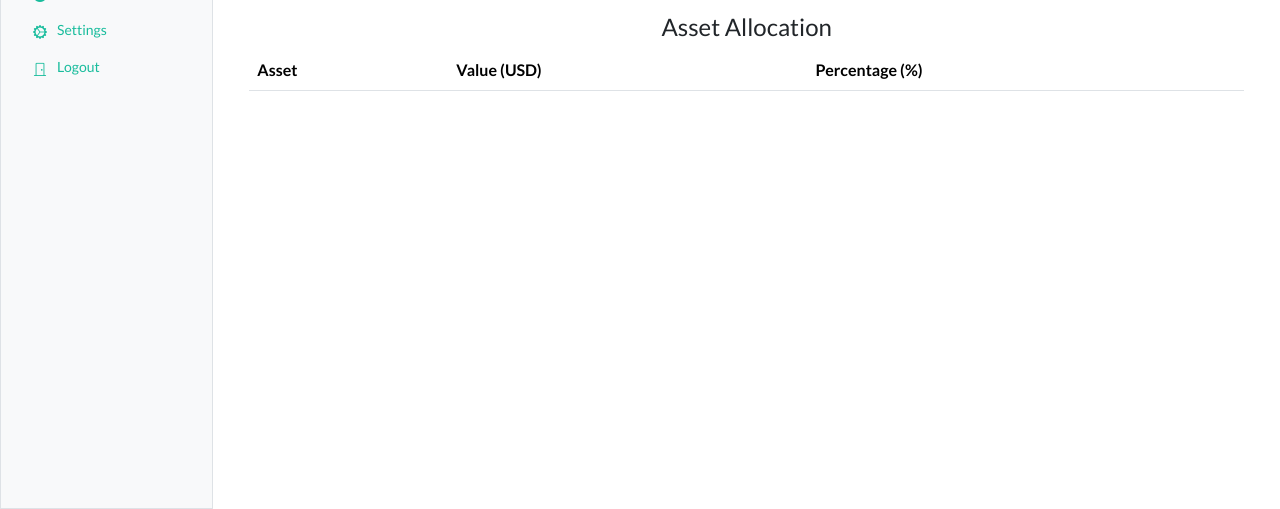
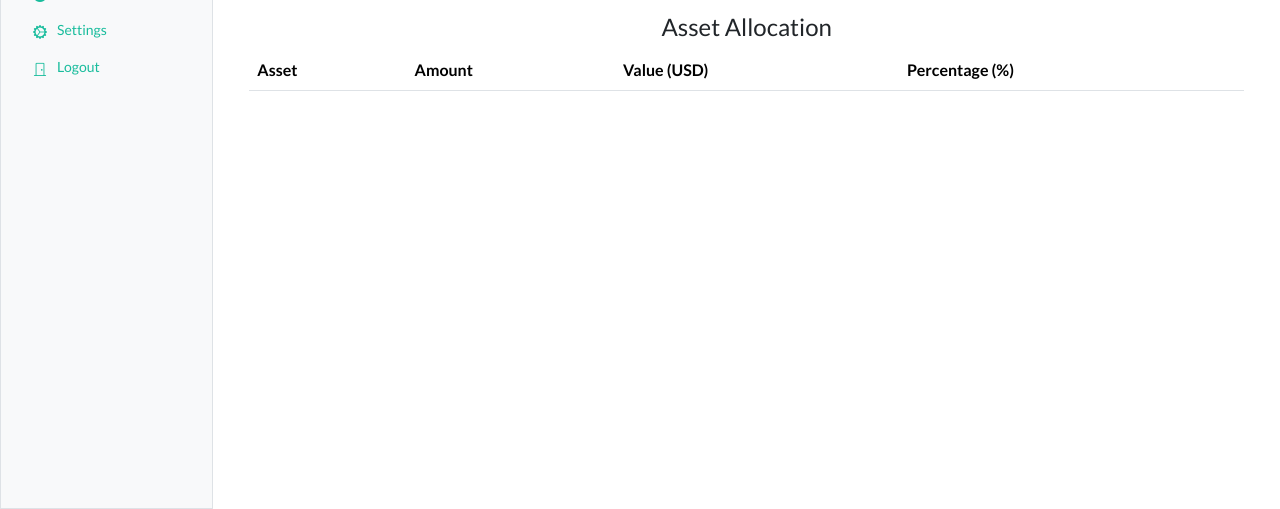
Before and after one commit to Dado-hash/Dashboard_Arkadia_V2, a Django app: page /dashboard/funds/ in a window 1280 px wide. Shown: the part 339-848 px from the top of the page. Run offline with Django 5.2, Linux system fonts and the light colour scheme; data that the repository does not hold is empty; some libraries are stand-ins or nearby versions.

Commit message:
Added the amount column in asset allocation table

```diff
--- a/dashboard_arkadia_v2/funds_and_strategies/views.py
+++ b/dashboard_arkadia_v2/funds_and_strategies/views.py
@@ -166,11 +166,12 @@ def add_transactions(request):
 def get_asset_allocation_fund(fund):
     latest_date = Asset.objects.filter(strategy__fund=fund).aggregate(latest_date=Max('date'))['latest_date']
     assets = Asset.objects.filter(strategy__fund=fund, date=latest_date)
-    asset_totals = defaultdict(lambda: {'value_usd': 0, 'percentage': 0})
+    asset_totals = defaultdict(lambda: {'value_usd': 0, 'amount':0, 'percentage': 0})
     total_value = assets.aggregate(total=Sum('value_usd'))['total'] or 1
 
     for asset in assets:
         asset_totals[asset.name]['value_usd'] += asset.value_usd
+        asset_totals[asset.name]['amount'] += asset.amount
 
     asset_allocation = []
     for asset_name, data in asset_totals.items():
@@ -179,6 +180,7 @@ def get_asset_allocation_fund(fund):
             asset_allocation.append({
                 'name': asset_name,
                 'value_usd': float(data['value_usd']),
+                'amount': float(data['amount']),
                 'percentage': float(percentage),
             })
 
@@ -222,11 +224,12 @@ def funds(request):
 def get_asset_allocation_strategy(strategy):
     latest_date = Asset.objects.filter(strategy=strategy).aggregate(latest_date=Max('date'))['latest_date']
     assets = Asset.objects.filter(strategy=strategy, date=latest_date)
-    asset_totals = defaultdict(lambda: {'value_usd': 0, 'percentage': 0})
+    asset_totals = defaultdict(lambda: {'value_usd': 0, 'amount':0, 'percentage': 0})
     total_value = assets.aggregate(total=Sum('value_usd'))['total'] or 1
 
     for asset in assets:
         asset_totals[asset.name]['value_usd'] += asset.value_usd
+        asset_totals[asset.name]['amount'] += asset.amount
 
     asset_allocation = []
     for asset_name, data in asset_totals.items():
@@ -235,6 +238,7 @@ def get_asset_allocation_strategy(strategy):
             asset_allocation.append({
                 'name': asset_name,
                 'value_usd': float(data['value_usd']),
+                'amount': float(data['amount']),
                 'percentage': float(percentage),
             })
 
--- a/dashboard_arkadia_v2/templates/funds_and_strategies/funds.html
+++ b/dashboard_arkadia_v2/templates/funds_and_strategies/funds.html
@@ -50,6 +50,7 @@
                 <thead>
                     <tr>
                         <th>Asset</th>
+                        <th>Amount</th>
                         <th>Value (USD)</th>
                         <th>Percentage (%)</th>
                     </tr>
@@ -58,6 +59,7 @@
                     {% for asset in funds_data.0.asset_allocation %}
                     <tr>
                         <td>{{ asset.name }}</td>
+                        <td>{{ asset.amount }}</td>
                         <td>{{ asset.value_usd }}</td>
                         <td>{{ asset.percentage|floatformat:2 }}</td>
                     </tr>
@@ -168,14 +170,17 @@
             fund.asset_allocation.forEach(asset => {
                 var row = document.createElement('tr');
                 var nameCell = document.createElement('td');
+                var amountCell = document.createElement('td');
                 var valueCell = document.createElement('td');
                 var percentageCell = document.createElement('td');
 
                 nameCell.textContent = asset.name;
+                amountCell.textContent = asset.amount.toFixed(2);
                 valueCell.textContent = asset.value_usd;
                 percentageCell.textContent = asset.percentage.toFixed(2);
 
                 row.appendChild(nameCell);
+                row.appendChild(amountCell);
                 row.appendChild(valueCell);
                 row.appendChild(percentageCell);
 
--- a/dashboard_arkadia_v2/templates/funds_and_strategies/strategies.html
+++ b/dashboard_arkadia_v2/templates/funds_and_strategies/strategies.html
@@ -27,7 +27,7 @@
     </div>
 
     <!-- Dettaglio della Strategia -->
-    <div class="row mt-2">
+    <div class="row mt-3">
         <div class="col-md-12">
             <canvas id="strategyPerformanceChart"></canvas>
         </div>
@@ -41,6 +41,7 @@
                 <thead>
                     <tr>
                         <th>Asset</th>
+                        <th>Amount</th>
                         <th>Value (USD)</th>
                         <th>Percentage</th>
                     </tr>
@@ -140,14 +141,17 @@
                 strategy.asset_allocation.forEach(function(asset) {
                     var row = document.createElement('tr');
                     var nameCell = document.createElement('td');
+                    var amountCell = document.createElement('td');
                     var valueCell = document.createElement('td');
                     var percentageCell = document.createElement('td');
 
                     nameCell.textContent = asset.name;
+                    amountCell.textContent = asset.amount.toFixed(2);
                     valueCell.textContent = asset.value_usd.toFixed(2);
                     percentageCell.textContent = asset.percentage.toFixed(2) + '%';
 
                     row.appendChild(nameCell);
+                    row.appendChild(amountCell);
                     row.appendChild(valueCell);
                     row.appendChild(percentageCell);
 
```
